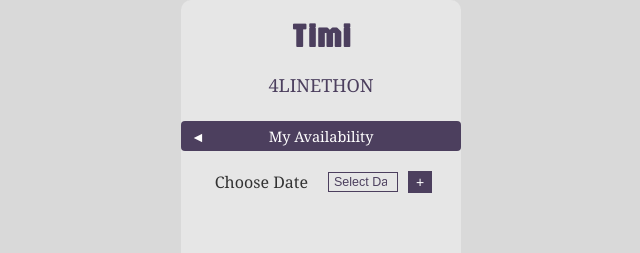
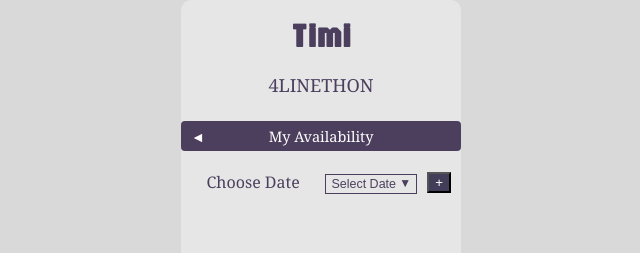
Before and after one commit to 4LineThon/Frontend, a React (Create React App) app: page /NumberInput in a window 1280 px wide. Shown: the top 253 px of the page, without its empty margins (319-959 px from the left). Built offline with nearby package versions, Linux system fonts and the light colour scheme.

Commit message:
Finished details

```diff
--- a/src/number-input/NumberInput.css
+++ b/src/number-input/NumberInput.css
@@ -4,6 +4,24 @@
   font-weight: normal;
   font-style: normal;
 }
+
+.header h1, .header h2 {
+  margin: 0; /* h1, h2의 마진 제거 */
+  padding: 4px 0; /* 약간의 패딩만 추가 */
+}
+
+.header h1 {
+  font-family: 'Jaro', sans-serif;
+  font-size: 33px;
+  color: #4c3f5e;
+  margin-bottom: 10px; /* TIMI와 4LINETON 사이 간격 추가 */
+}
+
+.specific-date {
+  color: #4c3f5e;
+  font-family: '"Ibarra Real Nova"';
+}
+
 
 .availability::before {
   content: "◄"; /* 왼쪽 화살표 추가 */
@@ -22,15 +40,10 @@
   margin: 0 auto; /* 중앙 정렬 */
 }
 
-.small-container {
-  width: 315px;
-  min-height: 812px;
-  flex-grow: 1; /* 남은 공간을 모두 사용 */
-}
-
 .date-dropdown {
   width: 100%; /* 전체 가로 폭을 사용 */
   padding: 10px;
+  color: #4c3f5e;
 }
 
 #date-dropdown {
@@ -39,18 +52,55 @@
   gap: 10px; /* 텍스트와 버튼들 사이 간격 */
   margin-bottom: 15px;
   justify-content: center; /* 가로 가운데 정렬 */
+  width: 100%;
 }
 
-.header h1, .header h2 {
-  margin: 0; /* h1, h2의 마진 제거 */
-  padding: 4px 0; /* 약간의 패딩만 추가 */
+.select-list {
+  width: 92px; /* 버튼 너비 유지 */
+  padding: 2px 20px 2px 5px; /* 우측 패딩을 20px로 증가 */
+  font-size: 12.5px;
+  border: 1.5px solid #4c3f5e;
+  border-radius: 0px;
+  background-color: transparent;
+  color: #4c3f5e;
+  appearance: none; /* 기본 드롭다운 화살표 제거 */
+  text-align: center;
+  box-sizing: border-box;
+  position: relative;
+  cursor: pointer; /* 마우스 오버 시 포인터 커서 */
+}
+.select-list-container {
+  position: relative;
+  display: inline-block;
+  width: 110px; /* 컨테이너 너비를 확장하여 화살표에 공간 제공 */
 }
 
-.header h1 {
-  font-family: 'Jaro', sans-serif;
-  font-size: 33px;
+.select-list-container::after {
+  content: "▼"; /* 역삼각형 아이콘 */
+  font-size: 12px;
   color: #4c3f5e;
-  margin-bottom: 10px; /* TIMI와 4LINETON 사이 간격 추가 */
+  position: absolute;
+  right: 6px; /* 오른쪽에서 5px 떨어진 위치로 조정 */
+  top: 50%;
+  transform: translateY(-50%); /* 수직 가운데 정렬 */
+  pointer-events: none; /* 클릭 무시 */
+}
+
+/*choose로 되어있는 리스트임*/
+.list {
+  width: 70px; /* 버튼 너비 */
+  padding: 2px 5px; /* 얇은 패딩으로 위아래 간격 줄임 */
+  font-size: 12.5px;
+  border: 1.5px solid #4c3f5e; /* 테두리 색상 설정 */
+  border-radius: 0px; /* 모서리를 직각으로 설정 */
+  background-color: transparent; /* 배경 투명하게 설정 */
+  color: #4c3f5e; /* 텍스트 색상 */
+  appearance: none; /* 기본 드롭다운 화살표 제거 */
+  text-align: center;
+  box-sizing: border-box;
+  position: relative;
+  padding-right: 10px;
+  cursor: pointer; /* 마우스 오버 시 포인터 커서 */
 }
 
 .list-container {
@@ -68,33 +118,19 @@
   transform: translateY(-50%); /* 수직 가운데 정렬 */
   pointer-events: none;
 }
-  .list {
-    width: 70px; /* 버튼 너비 */
-    padding: 2px 5px; /* 얇은 패딩으로 위아래 간격 줄임 */
-    font-size: 12.5px;
-    border: 1.5px solid #4c3f5e; /* 테두리 색상 설정 */
-    border-radius: 0px; /* 모서리를 직각으로 설정 */
-    background-color: transparent; /* 배경 투명하게 설정 */
-    color: #4c3f5e; /* 텍스트 색상 */
-    appearance: none; /* 기본 드롭다운 화살표 제거 */
-    text-align: center;
-    box-sizing: border-box;
-    position: relative;
-    padding-right: 10px;
-  }
 
 
-  .list option {
-    color: #4c3f5e; /* 드롭다운 선택 시 텍스트 색상 */
+/*버튼 모음*/
+
+.btn-delete {
+  margin-left: 10px; /* 왼쪽에 마진 추가 */
+  padding: 2px 8px; /* 패딩 설정 */
+  font-size: 12px; /* 글자 크기 설정 */
+  cursor: pointer; /* 마우스 오버 시 포인터 커서 */
 }
-
-  .list::after {
-    content: "▼"; /* 역삼각형 아이콘 */
-    font-size: 12px;
-    color: #4c3f5e;
-    position: absolute;
-    right: 10px; /* 오른쪽에 위치 */
-    pointer-events: none; /* 아이콘 클릭 방지 */
+  .btnPlus {
+    background-color: #423E59;
+    color: white;
   }
 
   .btn-save {
@@ -110,6 +146,11 @@
     margin-top: 10px; /* 버튼 상단 여백 */
   }
 
+  .btnPlus:hover {
+    background-color: #6c5a79; /* 호버 시 색상 변경 */
+    cursor: pointer; /* 마우스 오버 시 포인터 커서 */
+  }
   .btn-save:hover {
-    background-color: #645570; /* 호버 시 색상 변경 */
+    background-color: #6c5a79; /* 호버 시 색상 변경 */
+    cursor: pointer; /* 마우스 오버 시 포인터 커서 */
   }
--- a/src/number-input/NumberInput.js
+++ b/src/number-input/NumberInput.js
@@ -117,24 +117,26 @@ function NumberInput() {
       </div>
 
       <div>
-        {/* 요일 선택 드롭다운 */}
+        {/* 날짜 선택 드롭다운 */}
         <div id="date-dropdown">
           <span className="date-dropdown">Choose Date</span>
-          <select value={selectedDay} onChange={handleDayChange} className="list">
+          <div className = "select-list-container">
+          <select value={selectedDay} onChange={handleDayChange} className="select-list">
             <option value="">Select Date</option>
             {daysOfWeek.map((day) => (
               <option key={day} value={day}>{day}</option>
             ))}
           </select>
-          <button className="btn2" onClick={addTimeRange}>+</button>
+          </div>
+          <button className="btnPlus" onClick={addTimeRange}>+</button>
         </div>
 
-        {/* 선택된 요일별로 시간 목록 표시 */}
+        {/* 선택된 날짜별로 시간 목록 표시 */}
         {Object.keys(availability)
           .sort((a, b) => daysOfWeek.indexOf(a) - daysOfWeek.indexOf(b)) // 요일 오름차순 정렬
           .map((day) => (
             <div key={day} className="time-range">
-              <h3>{day}</h3>
+              <h3 className = "specific-date">{day}</h3>
               {availability[day].map((range, index) => (
                 <div key={index} className="date-row">
                   <div className="list-container">
```
Lines whose indentation alone changed are shown as unchanged.
